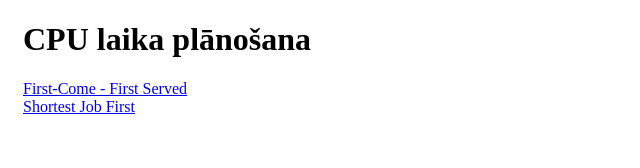
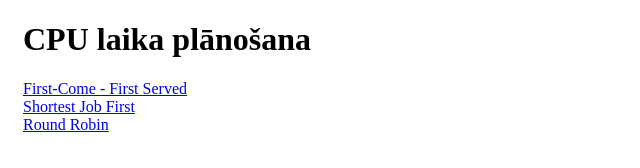
Before and after one commit to nikitachernov/CPU, a plain HTML site: page index.html in a window 1280 px wide. Shown: the whole page, without its empty margins (0-640 px from the left). Drawn offline with Linux system fonts and the light colour scheme.

Commit message:
Link to RR

```diff
--- a/index.html
+++ b/index.html
@@ -14,6 +14,7 @@
     <p>
       <a href="first_come_first_served/first_come_first_served.html">First-Come - First Served</a><br>
       <a href="shortest_job_first/shortest_job_first.html">Shortest Job First</a><br>
+      <a href="round_robin/round_robin.html">Round Robin</a><br>
     </p>
   </body>
 </html>
```
